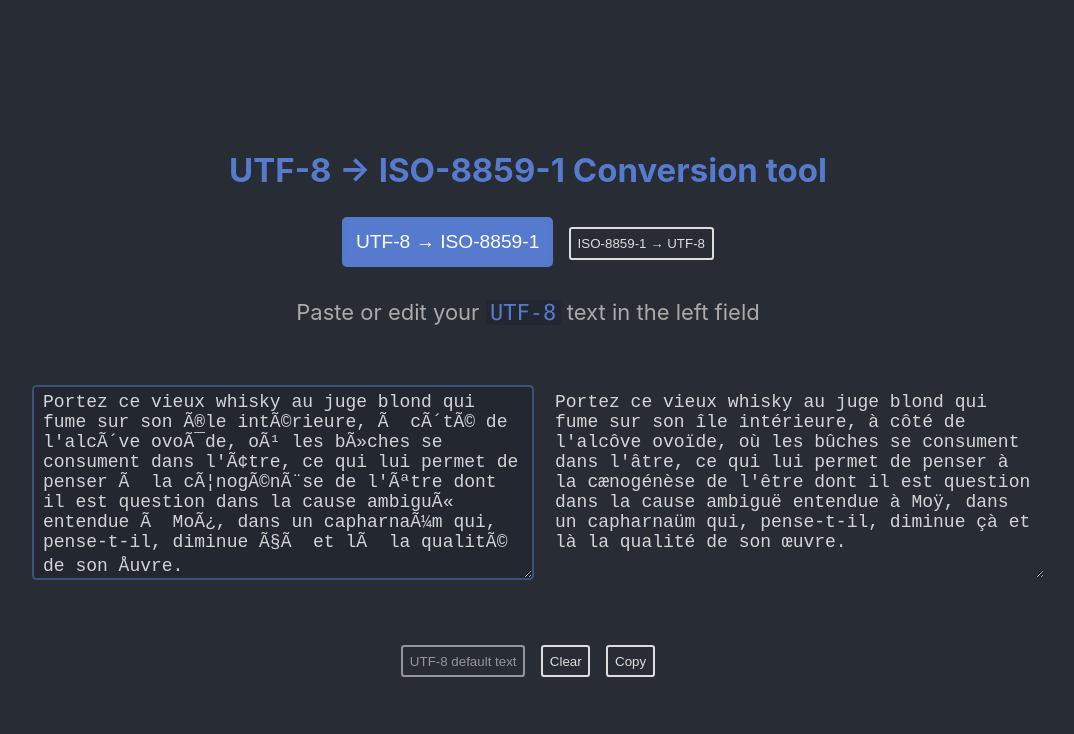
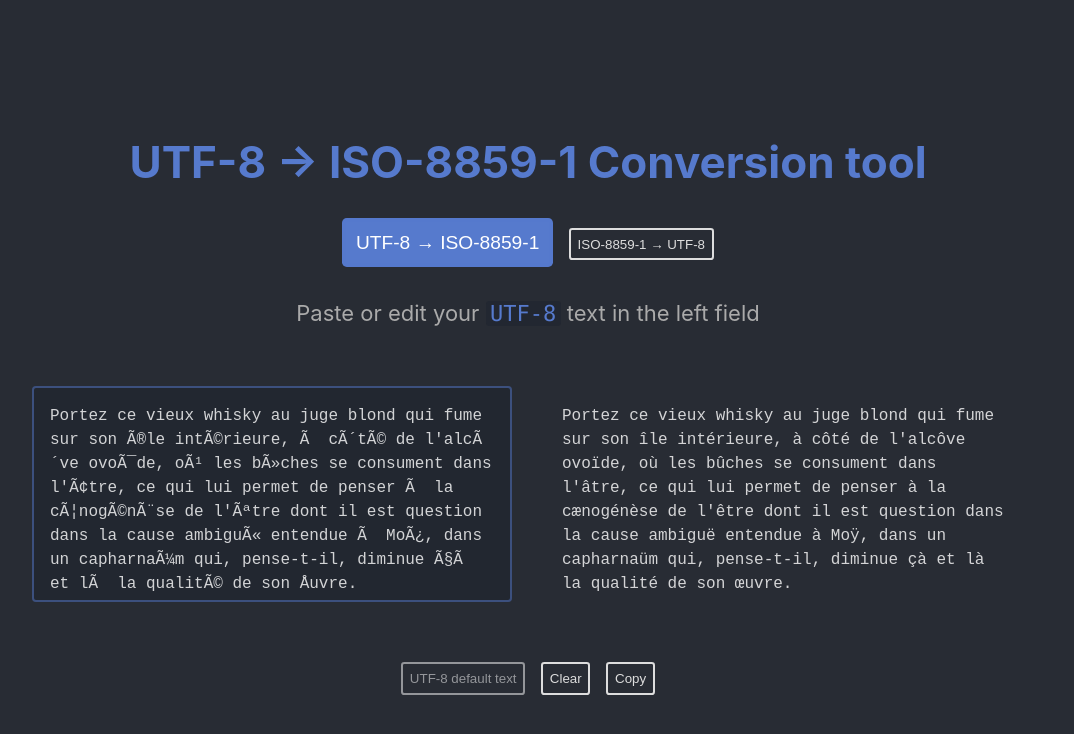
Before and after one commit to Dweez/utf8-iso-convert, a React (Create React App) app: page / in a window 1280 px wide. Shown: the top 734 px of the page, without its empty margins (112-1186 px from the left). Built offline with nearby package versions, Linux system fonts and the light colour scheme.

Commit message:
textarea not resizable, more space; remove spellcheck

```diff
--- a/src/App.css
+++ b/src/App.css
@@ -1,9 +1,10 @@
 .App {
   text-align: center;
 }
-h2 {
+h1 {
   /* color: #fff; */
   color: rgba(86, 122, 205, 1);
+  font-size: calc(20px + 3vmin);
 }
 .converter-container {
   background-color: #282c34;
--- a/src/components/converter/converter.css
+++ b/src/components/converter/converter.css
@@ -26,22 +26,26 @@
 }
 .result-container, .textarea-container {
   width: 50%;
-  margin: 1rem;
   position: relative;
+  display: flex;
 }
 .textarea, .result{
+  margin: 1rem;
   width: 100%;
   height: 180px;
   outline: none;
   overflow: auto;
   border: 2px solid rgba(86, 122, 205,.5);
   /* font-size: .7em; */
-  font-size: calc(10px + 1vmin);
-  padding: .25em .5em .3125em;
+  font-size: calc(8px + 1vmin);
+  line-height: calc(8px + 2vmin);
+  /* padding: .25em .5em .3125em; */
+  padding: 1em;
   color: rgba(255,255,255,.8);
   border-radius: .25em;
   background: rgba(12, 20, 39, 0.2);
   transition :all .100s;
+  resize: none;
 }
 .textarea:focus {
   border-color: #fff;
--- a/src/components/converter/index.js
+++ b/src/components/converter/index.js
@@ -47,13 +47,13 @@ const Converter = () => {
 
   return (
     <>
-      <h2>
+      <h1>
         {input[0] === "utf" ? (
           <>{`${labels.utf} → ${labels.iso} Conversion tool`}</>
         ) : (
           <>{`${labels.iso} → ${labels.utf} Conversion tool`}</>
         )}
-      </h2>
+      </h1>
       <div className="actions">
         <button
           onClick={event => setInput(["utf", converted])}
@@ -81,6 +81,7 @@ const Converter = () => {
             className="textarea"
             value={input[1]}
             onChange={event => setInput([input[0], event.target.value])}
+            spellcheck="false"
           />
         </div>
         <div className="result-container">
@@ -92,6 +93,8 @@ const Converter = () => {
             ref={resultRef}
             value={converted}
             onChange={() => {}}
+            readonly
+            spellcheck="false"
           />
         </div>
       </div>
```
